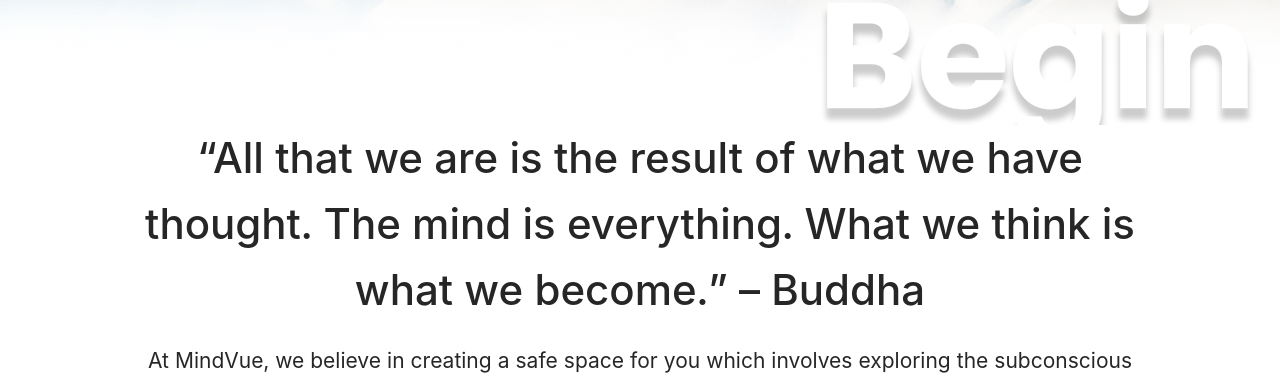
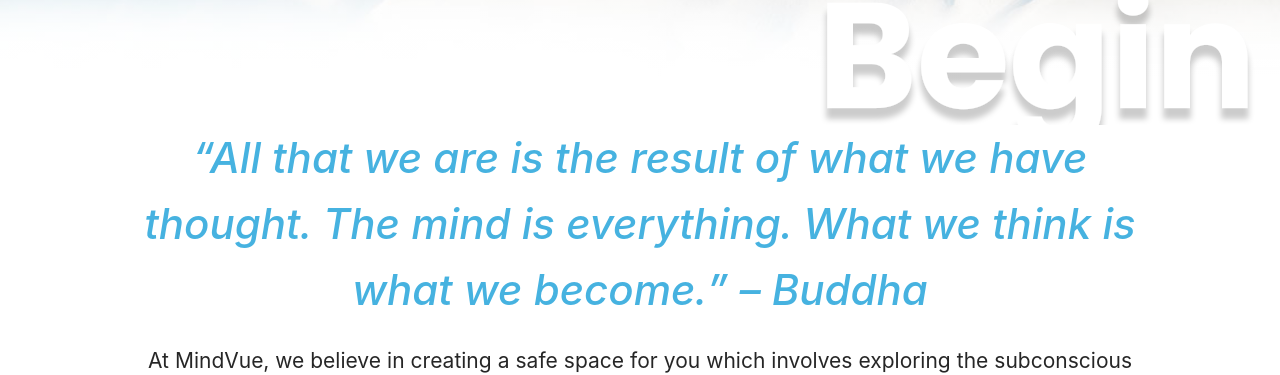
Before and after one commit to ssinha8752/mindvuecoaching, a React (Create React App) app: page / in a window 1280 px wide. Shown: the part 921-1296 px from the top of the page. Built offline with nearby package versions, Linux system fonts and the light colour scheme.

Commit message:
[Shubham] Editing css

```diff
--- a/src/components/Home/components/Content/content.css
+++ b/src/components/Home/components/Content/content.css
@@ -48,6 +48,8 @@
 
 .content h2{
     font-size: 3em;
+    color: #46B2E0;
+    font-style: italic;
 }
 
 .content h1{
```
